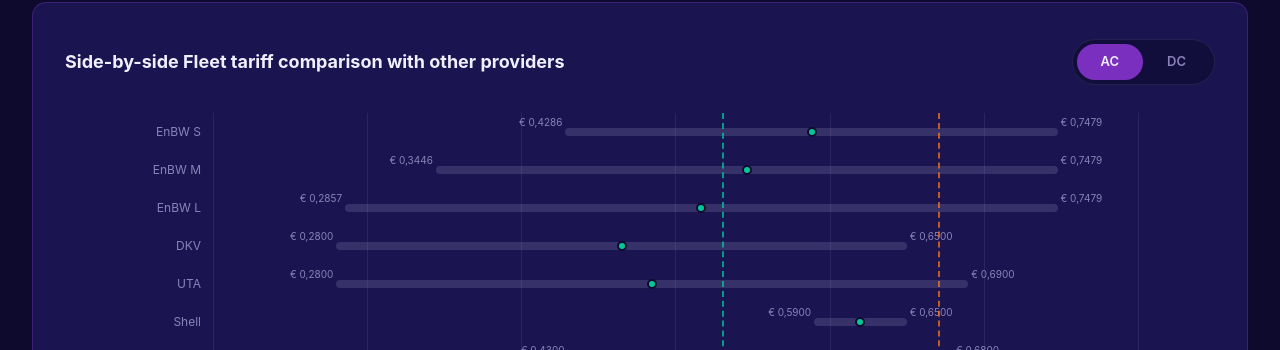
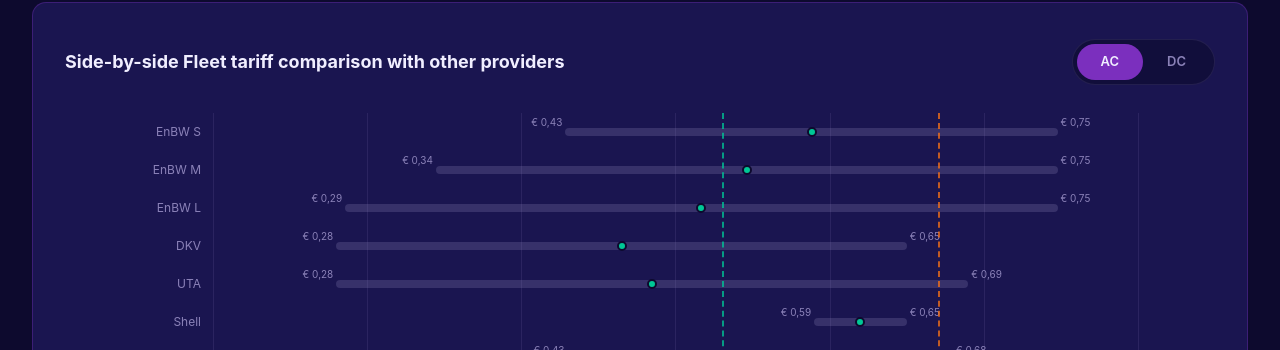
Before and after one commit to Ankita-M-44/pricing, a React (Vite) app: page / in a window 1280 px wide. Shown: the part 450-800 px from the top of the page. Built offline with nearby package versions, Linux system fonts and the light colour scheme.

Commit message:
revert: back to 2 decimal places for price display

```diff
--- a/src/components/PriceCorridorChart.tsx
+++ b/src/components/PriceCorridorChart.tsx
@@ -18,7 +18,7 @@ function pct(value: number): number {
 }
 
 function fmt(v: number): string {
-  return `€ ${v.toFixed(4).replace('.', ',')}`;
+  return `€ ${v.toFixed(2).replace('.', ',')}`;
 }
 
 interface ElliMarker {
```
